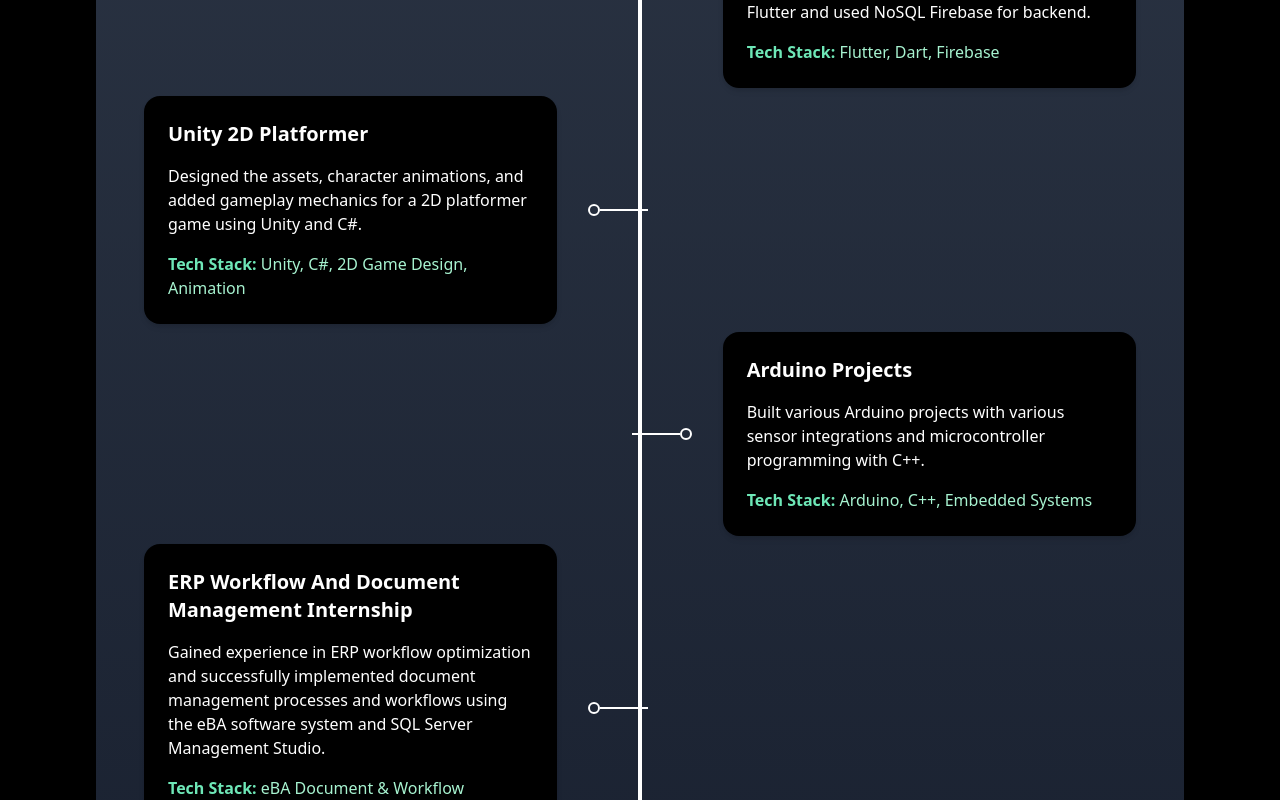
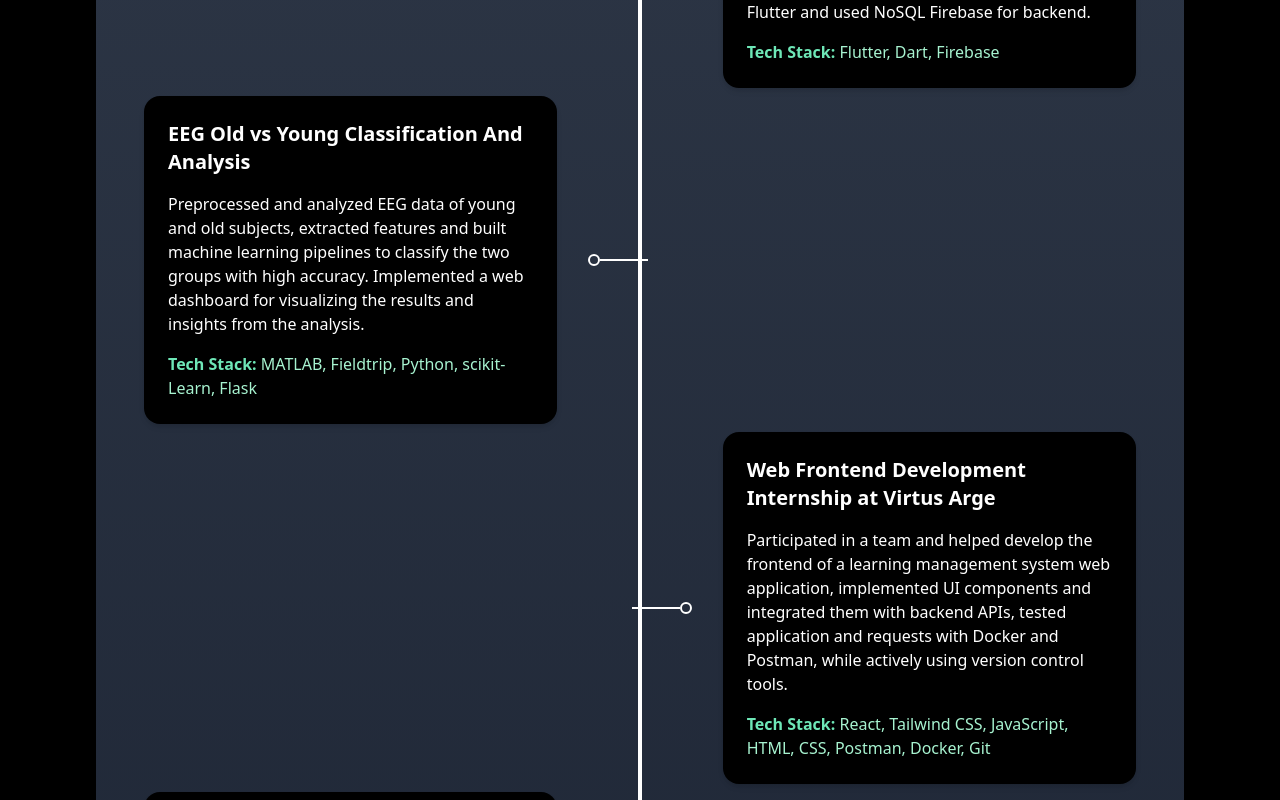
Before and after one commit to slnuygn/hi-im-selin, a Next.js app in the folder frontend/: page / in a window 1280 px wide. Shown: the part 1440-2240 px from the top of the page. Built offline with nearby package versions, Linux system fonts and the light colour scheme.

Commit message:
Update internship experiences in Home component: refine titles and add new entries for Virtus Arge and EEG analysis project

```diff
--- a/frontend/app/page.tsx
+++ b/frontend/app/page.tsx
@@ -31,7 +31,7 @@ export default function Home() {
       techStack: 'MySQL, Relational Database Design',
     },
     {
-      title: 'ERP Workflow And Document Management Internship',
+      title: 'ERP Workflow And Document Management Internship at Aksoy Cozum',
       content: 'Gained experience in ERP workflow optimization and successfully implemented document management processes and workflows using the eBA software system and SQL Server Management Studio.',
       techStack: 'eBA Document & Workflow Management system, SQL Server Management Studio',
     },
@@ -44,6 +44,16 @@ export default function Home() {
       title: 'Unity 2D Platformer',
       content: 'Designed the assets, character animations, and added gameplay mechanics for a 2D platformer game using Unity and C#.',
       techStack: 'Unity, C#, 2D Game Design, Animation',
+    },
+    {
+      title: 'Web Frontend Development Internship at Virtus Arge',
+      content: 'Participated in a team and helped develop the frontend of a learning management system web application, implemented UI components and integrated them with backend APIs, tested application and requests with Docker and Postman, while actively using version control tools.',
+      techStack: 'React, Tailwind CSS, JavaScript, HTML, CSS, Postman, Docker, Git',
+    },
+    {
+      title: 'EEG Old vs Young Classification And Analysis',
+      content: 'Preprocessed and analyzed EEG data of young and old subjects, extracted features and built machine learning pipelines to classify the two groups with high accuracy. Implemented a web dashboard for visualizing the results and insights from the analysis.',
+      techStack: 'MATLAB, Fieldtrip, Python, scikit-Learn, Flask',
     },
     {
       title: 'Huddle: School Communities App',
```
